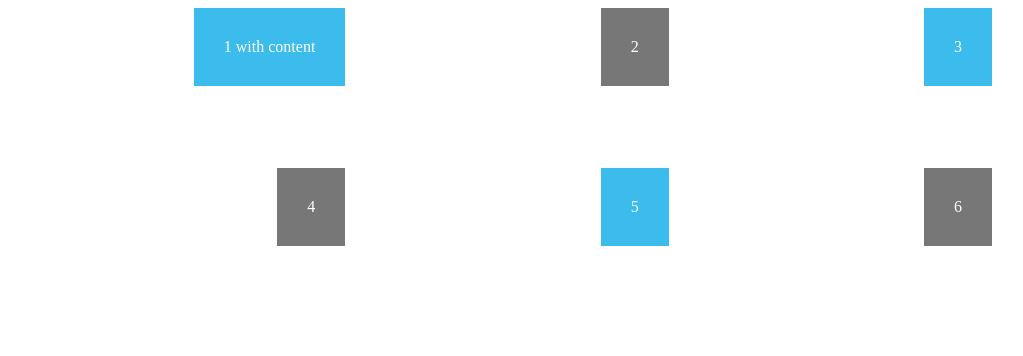
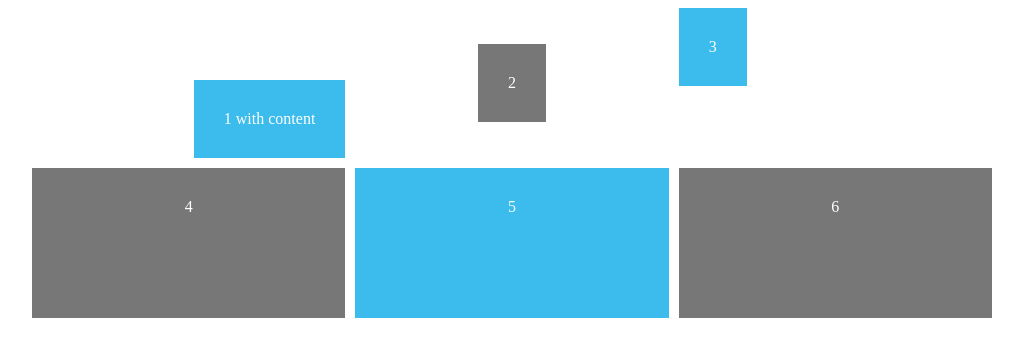
Before and after one commit to michal-kusnierz/CSS-Grid, a plain HTML site: page css-grid-playlist-lesson-6/index.html in a window 1280 px wide. Shown: the whole page, without its empty margins (128-1151 px from the left). Drawn offline with Linux system fonts and the light colour scheme.

Commit message:
align-self & justify-self

```diff
--- a/css-grid-playlist-lesson-6/index.html
+++ b/css-grid-playlist-lesson-6/index.html
@@ -15,8 +15,8 @@
 			grid-gap: 10px;
 			max-width: 960px;
 			margin: 0 auto;
-			align-items: start;
-			justify-items: end;
+			/* align-items: start;
+			justify-items: end; */
 		}
 		#content div{
 			background: #3bbced;
@@ -28,17 +28,17 @@
 			background: #777;
 			padding: 30px;
 		}
-		/* .one{
+		 .one{
 			align-self: end;
-			justify-self: start;
+			justify-self: end;
 		}
-		.two{
+		 .two{
 			align-self: center;
 			justify-self: center;
 		}
 		.three{
 			align-self: start;
-			justify-self: end; */
+			justify-self: start;
 		}
 	</style>
 </head>
```
